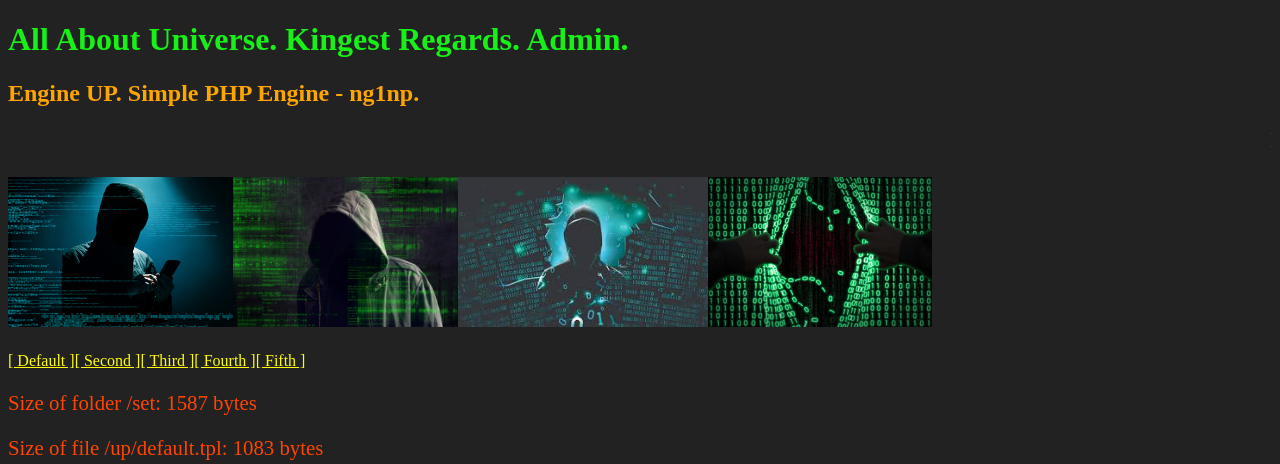
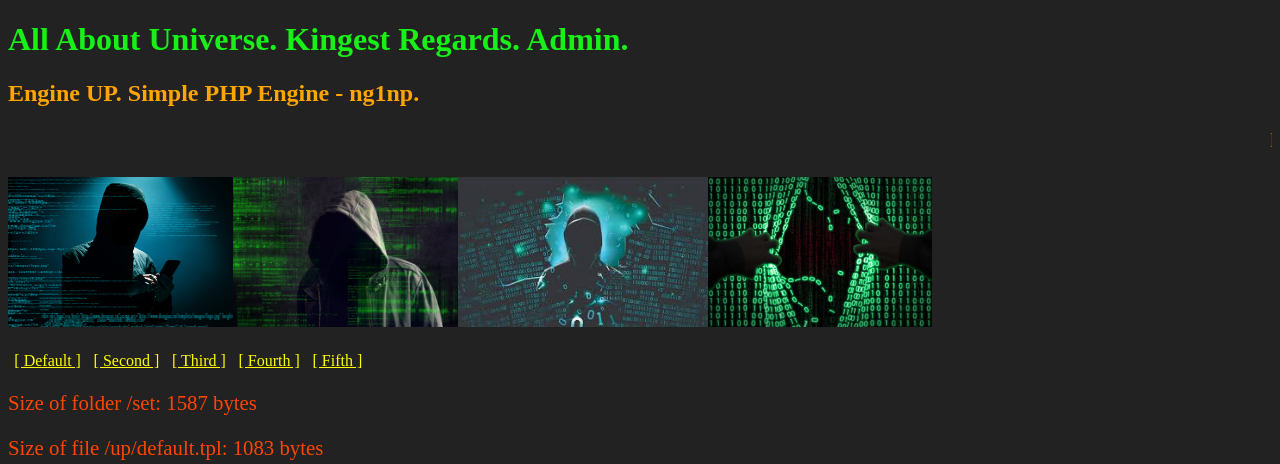
Before and after one commit to antistereotip/ng1np, a PHP site: page /index.php?route=stil in a window 1280 px wide. Shown: the top 464 px of the page. Run offline with PHP 8.4, Linux system fonts and the light colour scheme; data that the repository does not hold is empty.

Commit message:
Update stil.css

```diff
--- a/inc/stil.css
+++ b/inc/stil.css
@@ -1,7 +1,7 @@
 body {background: #222;}
 section {width: 58%; padding:1%; float: left;}
 aside {width: 38%; padding: 1%; float: left;}
-nav li { display: inline; }
+nav li { display: inline; padding: 0.5%;}
 nav li a {color: yellow;}
 footer {width: 98%; padding: 1%; float: left;}
 p {font-size: 1.3em; color: orangered;}
```
